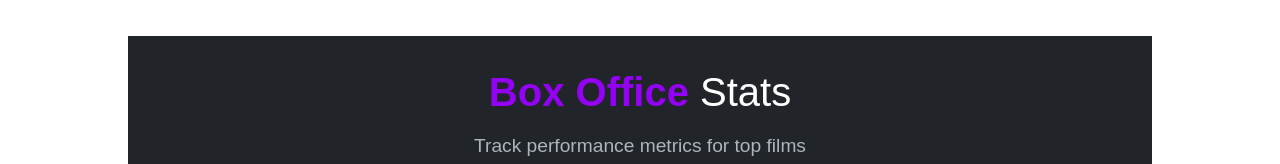
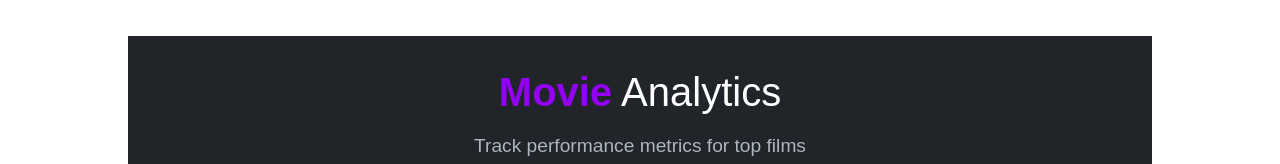
Before and after one commit to DevCatSU/movie-app, a React (Create React App) app: page /movieAnalytics in a window 1280 px wide. Shown: the part 134-298 px from the top of the page. Built offline with nearby package versions, Linux system fonts and the light colour scheme; no server answers.

Commit message:
changing title of movie analytics

```diff
--- a/src/views/MovieAnalytics.js
+++ b/src/views/MovieAnalytics.js
@@ -65,7 +65,7 @@ function MovieAnalytics() {
       <Container>
         <Row>
           <h1>
-            <strong>Box Office</strong> Stats
+            <strong>Movie</strong> Analytics
           </h1>
         </Row>
         <Row>
```
